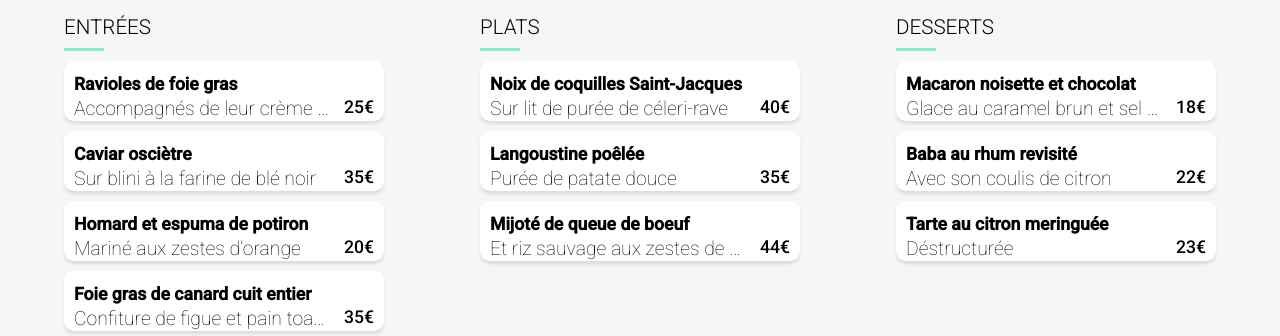
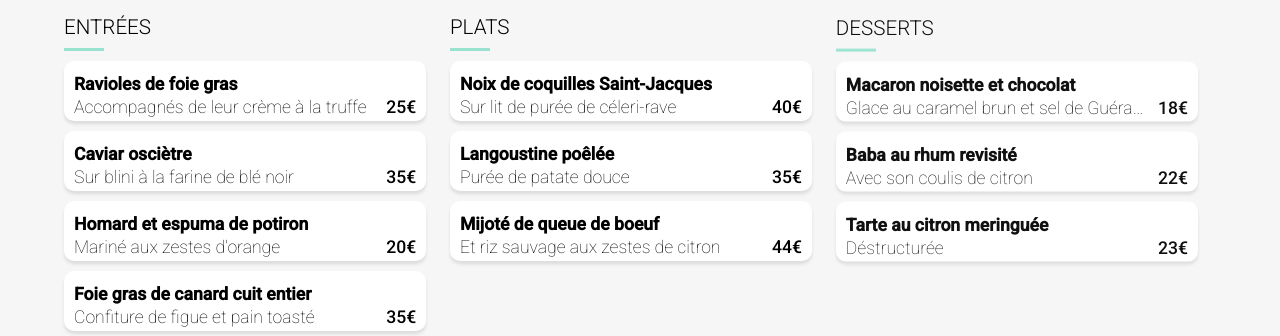
Before and after one commit to gaelleggd/GaelleGuegand_3_21-12-2020, a website: page menu_2.html in a window 1280 px wide. Shown: the part 616-952 px from the top of the page. Drawn offline with Linux system fonts and the light colour scheme; a web font is replaced by a local one.

Commit message:
Ajustement taille responsive max

```diff
--- a/assets/sass/main.scss
+++ b/assets/sass/main.scss
@@ -15,10 +15,6 @@ body{
 
 h2{
     @include h2;
-}
-
-p{
-    @include p-size;
 }
 
 a{
@@ -42,7 +38,7 @@ header {
         top: 15px;
         font-size: 1.5em;
         color: black;
-        @media (min-width:700px) and (max-width:1500px){
+        @media (min-width:700px) and (max-width:1900px){
             font-size: 1.7em;
             top: 15px;
         }
@@ -71,14 +67,12 @@ footer {
     font-weight: 500;
     z-index: -1;
     animation: spinner 3s;
-    animation-iteration-count: 1;
     @media (min-width:200px) and (max-width:449px){
         font-size: 1.1em;
         }
 }
 
 .loader{
-    display: inline-block;
     position: relative;
 }
 
@@ -109,9 +103,6 @@ footer {
     background-color: $background-secondary;
     & i {
         padding-right: 3px;
-        // @media (min-width:700px) and (max-width:1500px){
-        //     height: 20px;
-        // }
     }
     & input{
         background-color: $background-secondary;
@@ -150,11 +141,11 @@ footer {
     display: flex;
     flex-direction: column;
     justify-content: space-between;
-    @media (min-width:680px) and (max-width:1500px){
+    @media (min-width:680px) and (max-width:1900px){
         width: 90%;
     }
     &__bloc{
-        @media (min-width:750px) and (max-width:1500px){
+        @media (min-width:750px) and (max-width:1900px){
             display: flex;
             flex-direction: row;
             width: 100%;
@@ -165,7 +156,7 @@ footer {
             position: relative;
             cursor: pointer;
             z-index: 0;
-            @media (min-width:680px) and (max-width:1500px){
+            @media (min-width:680px) and (max-width:1900px){
                 margin-right: 20px;
             }
             &:hover {
@@ -205,11 +196,6 @@ footer {
             & p {
                 font-weight: 500;
             }
-            // &:hover {
-            //     background-color: #F5EDFF;
-            //     cursor: pointer;
-            //     @include box-shadow-dark;
-            // }
         }
     }
 }
@@ -224,7 +210,7 @@ footer {
     &__cartes{
         display: flex;
         flex-direction: column;
-        @media (min-width:900px) and (max-width:1500px){
+        @media (min-width:900px) and (max-width:1900px){
             flex-direction: row;
             justify-content: space-between;
             align-items: flex-start;
@@ -241,7 +227,7 @@ footer {
             padding-bottom: 10px;
             @include bloc-radius;
             @include box-shadow;
-            @media (min-width:900px) and (max-width:1500px){
+            @media (min-width:900px) and (max-width:1900px){
                 width: 45%;
                 margin-right: 20px;
             }
@@ -280,7 +266,7 @@ footer {
 .empty{
     position: relative;
     top: 5px;
-    font-size: 1.2rem;
+    font-size: 1.2em;
     cursor: pointer;
     & .full{
         position: absolute;
@@ -317,7 +303,7 @@ footer {
     width: 100%;
     height: 400px;
     }
-    @media (min-width:1100px) and (max-width:1500px){
+    @media (min-width:1100px) and (max-width:1900px){
         width: 100%;
         height: 500px;
     }
@@ -351,13 +337,13 @@ footer {
         justify-content: space-between;
         align-items: center;
         & .heart2{
-            @media (min-width:700px) and (max-width:1500px){
+            @media (min-width:700px) and (max-width:1900px){
                 font-size: 1.2em;
             }
         }
     }
     &__article {
-        @media (min-width:1100px) and (max-width:1500px){
+        @media (min-width:1100px) and (max-width:1900px){
         display: flex;
         flex-direction: row;
         justify-content: space-between;
@@ -405,7 +391,7 @@ footer {
             @media (min-width:1000px) and (max-width:1099px){
                 width: 92%;
                 }
-            @media (min-width:1100px) and (max-width:1500px){
+            @media (min-width:1100px) and (max-width:1900px){
                 width: 80%;
                 }
         }
@@ -451,8 +437,8 @@ footer {
                 }
             }
         }
-        @media (min-width:1100px) and (max-width:1500px){
-        width: 300px;
+        @media (min-width:1100px) and (max-width:1900px){
+        width: 90%;
         }
     }
     @media (min-width:700px) and (max-width:1099px)
@@ -461,15 +447,19 @@ footer {
     }
 
     .fade{
-        animation: fondu 2s 300ms;
-        animation-fill-mode: backwards;
+        @media (min-width:1100px) and (max-width:1900px){
+            width: 33%;
+            }
+    }
+    .fade--1{
+        animation: fondu 2s 800ms;
     }
     .fade--2{
-            animation: fondu 3s 300ms;
-        }
+        animation: fondu 4s 800ms;
+    }
     .fade--3{
-            animation: fondu 4s 300ms;
-        }
+        animation: fondu 6s 800ms;
+    }
 
 
 
--- a/assets/sass/utils/mixins.scss
+++ b/assets/sass/utils/mixins.scss
@@ -9,7 +9,7 @@
 @mixin h2 {
         font-weight: 500;
         font-size: $font-h2-mobile;
-        @media (min-width:750px) and (max-width:1500px){
+        @media (min-width:750px) and (max-width:1900px){
             font-weight: 500;
             font-size: $font-h2-plus;
         }
@@ -22,7 +22,7 @@
 @mixin p-size {
     font-size: $font-p-mobile;
     font-weight: 100;
-    @media (min-width:700px) and (max-width:1500px){
+    @media (min-width:700px) and (max-width:1900px){
         font-size: $font-p-plus;
     }
 
@@ -44,7 +44,7 @@
     }
     & img{
         width: 150px;
-        @media (min-width:700px) and (max-width:1500px){
+        @media (min-width:700px) and (max-width:1900px){
             width: 200px;
         }
     }
@@ -54,7 +54,7 @@
     background-color: $background-tertiary;
     color: $color-button;
     padding: 20px;
-    @media (min-width:650px) and (max-width:1500px){
+    @media (min-width:650px) and (max-width:1900px){
 text-align: center;
     }
     & h2 {
@@ -104,7 +104,7 @@ text-align: center;
         opacity: 0.8;
         @include box-shadow-dark;
     }
-    @media (min-width:700px) and (max-width:1500px){
+    @media (min-width:700px) and (max-width:1900px){
         font-size: $font-p-plus;
         width: 250px;
         }
@@ -164,14 +164,6 @@ text-align: center;
     text-overflow: ellipsis;
 }
 
-@mixin heart-full {
-        background: -o-linear-gradient(280deg, #FF79DA, #9356DC);
-        background: linear-gradient(170deg, #FF79DA, #9356DC );
-        transform: scale(0);
-        transition: -webkit-transform 150ms 50ms ease-in-out;
-        transition: transform 5s 5s ease-in-out;
-}
-
 @mixin load{
     content: "";
     display: block;
--- a/menu_2.html
+++ b/menu_2.html
@@ -28,7 +28,7 @@
             </i>
         </div>
         <div class="menu__article">
-            <article class="fade"> <!-- Les Entrées -->
+            <article class="fade fade--1"> <!-- Les Entrées -->
                 <h3>ENTRÉES</h3>
                 <div class="menu__bloc">
                     <h4>Ravioles de foie gras</h4>
```
Also changed, not shown: menu_1.html (+1 -1 lines), menu_3.html (+1 -1 lines), menu_4.html (+1 -1 lines), assets/css/prefixed/styles.css, assets/css/styles.css, 1 other file.
